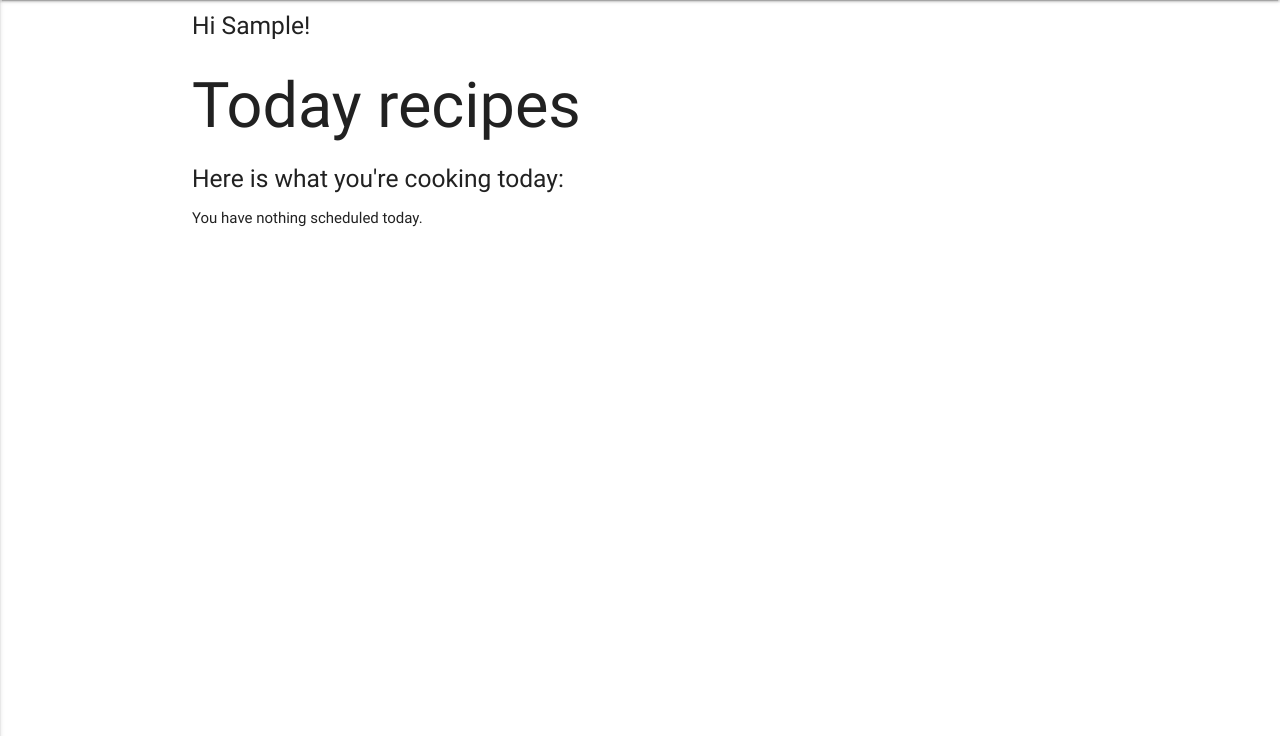
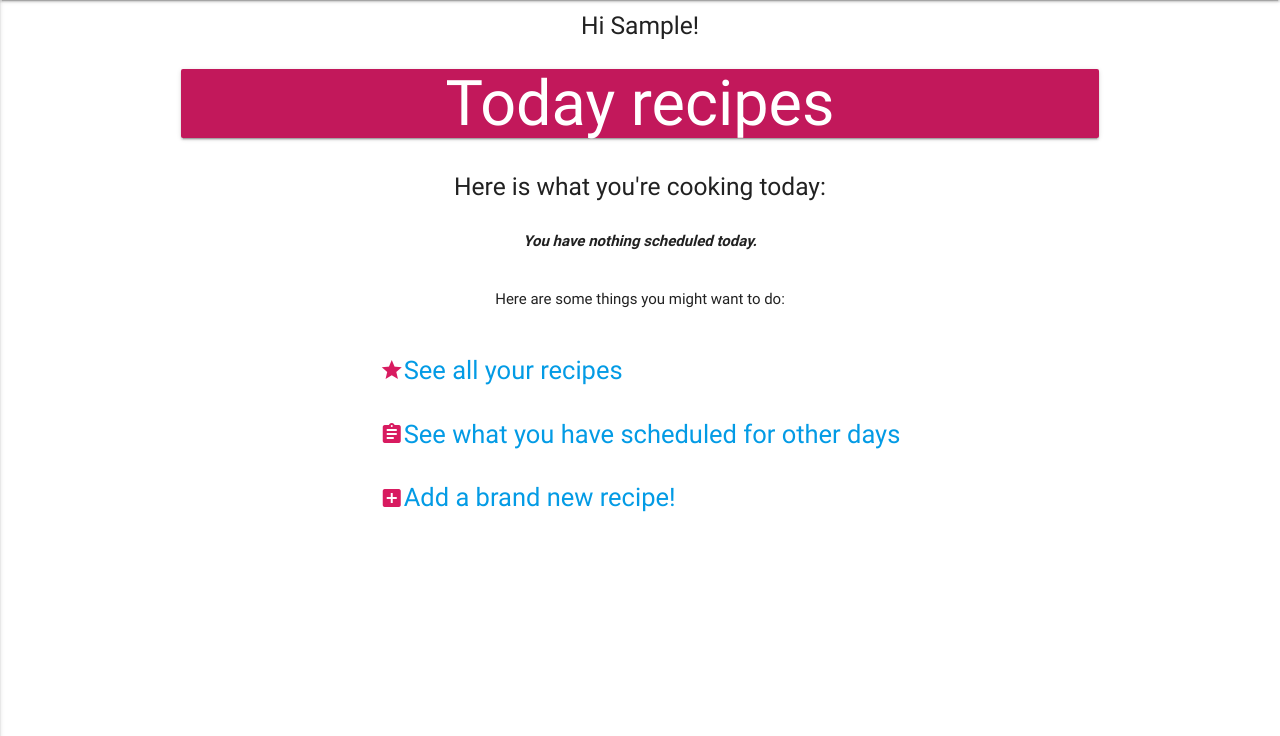
Before and after one commit to Alicja-Malinowska/Meal_Planner, a Flask app: page / in a window 1280 px wide. Shown: the part 64-800 px from the top of the page. Run offline with Flask 2, Linux system fonts and the light colour scheme; the visitor is signed in with stand-in values (Sample User, id 1); data that the repository does not hold is empty; some libraries are stand-ins or nearby versions.

Commit message:
styling for home page login view finished

```diff
--- a/static/css/style.css
+++ b/static/css/style.css
@@ -142,7 +142,7 @@ tbody th {
 }
 
 #first-day,
-#last-day {
+#last-day, #message {
     font-style: italic;
     font-weight: 900;
 
@@ -208,6 +208,16 @@ tbody th {
     width: auto;
 }
 
+#home-header {
+    background-color: #c2185b;
+    color: #ffffff;
+}
+
+.home-actions {
+    display: table;
+    margin: 0 auto;
+  }
+
 @media only screen and (min-width: 993px) {
 
     h1 {
@@ -223,4 +233,8 @@ tbody th {
         margin: .5rem 10rem 1rem 10rem;
     }
 
+    .home-actions {
+        font-size: 1.7rem;
+      }
+
 }
--- a/templates/home.html
+++ b/templates/home.html
@@ -3,10 +3,36 @@
 <div class="container">
   {% include 'components/flash.html'%}
   {% if current_user.is_authenticated %}
-  <h5>Hi {{ current_user.first_name}}!</h5>
-  <h1>Today recipes</h1>
-  <h5>Here is what you're cooking today:</h5>
-  <p>{{message}}</p>
+  <div class="row">
+  <h5 class="center-align">Hi {{ current_user.first_name}}!</h5>
+</div>
+<div class="row">
+  <h1 class="center-align card" id="home-header">Today recipes</h1>
+</div>
+<div class="row">
+  <h5 class="center-align">Here is what you're cooking today:</h5>
+</div>
+  {% if message %}
+  <div class="row center-align">
+  <p  id="message">{{message}}</p>
+</div>
+  <p class="center-align">Here are some things you might want to do:<p>
+
+<div class="row">
+<ul class="center-align home-actions">
+  <li>
+    <p class="valign-wrapper"><i class="material-icons">star</i><a href="{{ url_for('recipes')}}">See all your recipes</a></p>
+  </li>
+  <li>
+    <p class="valign-wrapper"><i class="material-icons">assignment</i><a href="{{ url_for('planner') }}">See what you have scheduled for other days</a></p>
+  </li>
+ <li>
+    <p class="valign-wrapper"><i class="material-icons">add_box</i><a href="{{ url_for('add_recipe')}}">Add a brand new recipe!</a></p>
+  </li>
+
+</ul>
+</div>
+  {% endif %}
   <div class="row">
   {% for recipe in today_recipes %}
     <div class="col s12 m6 l4">
```
